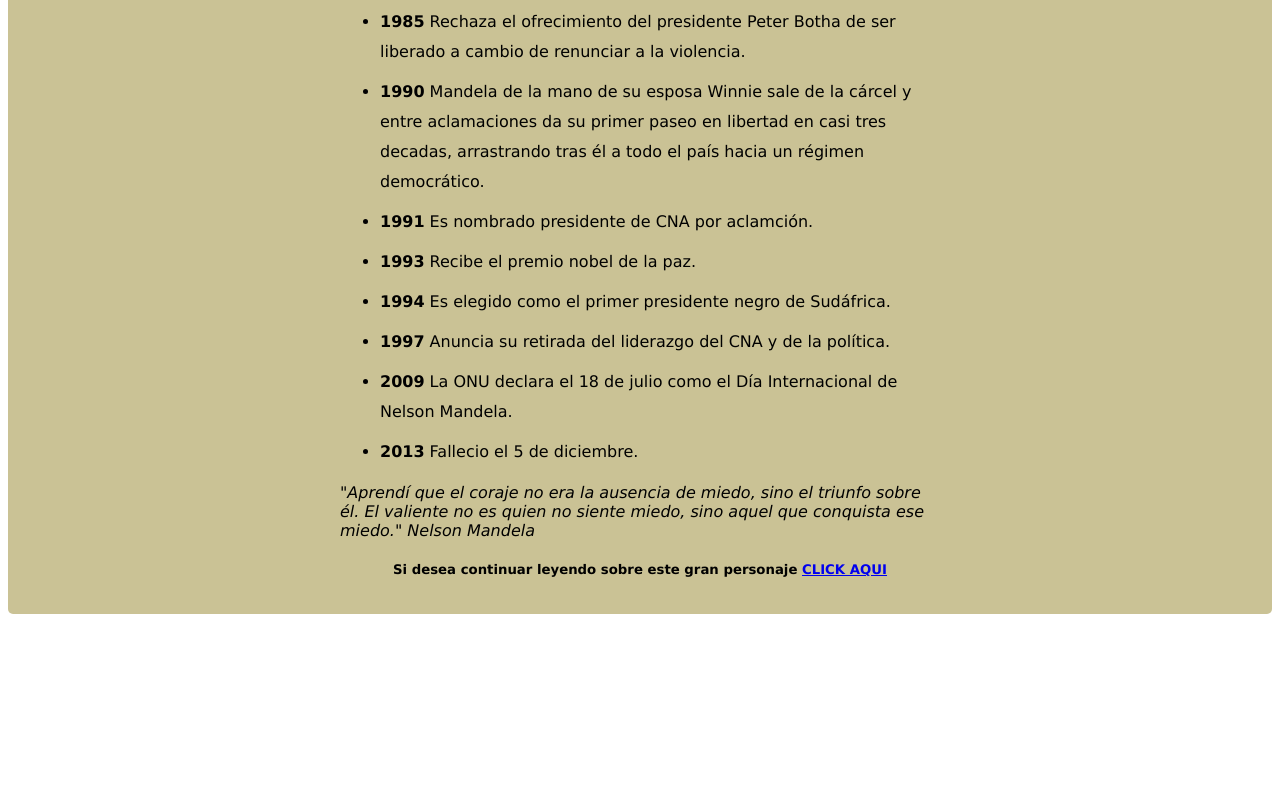
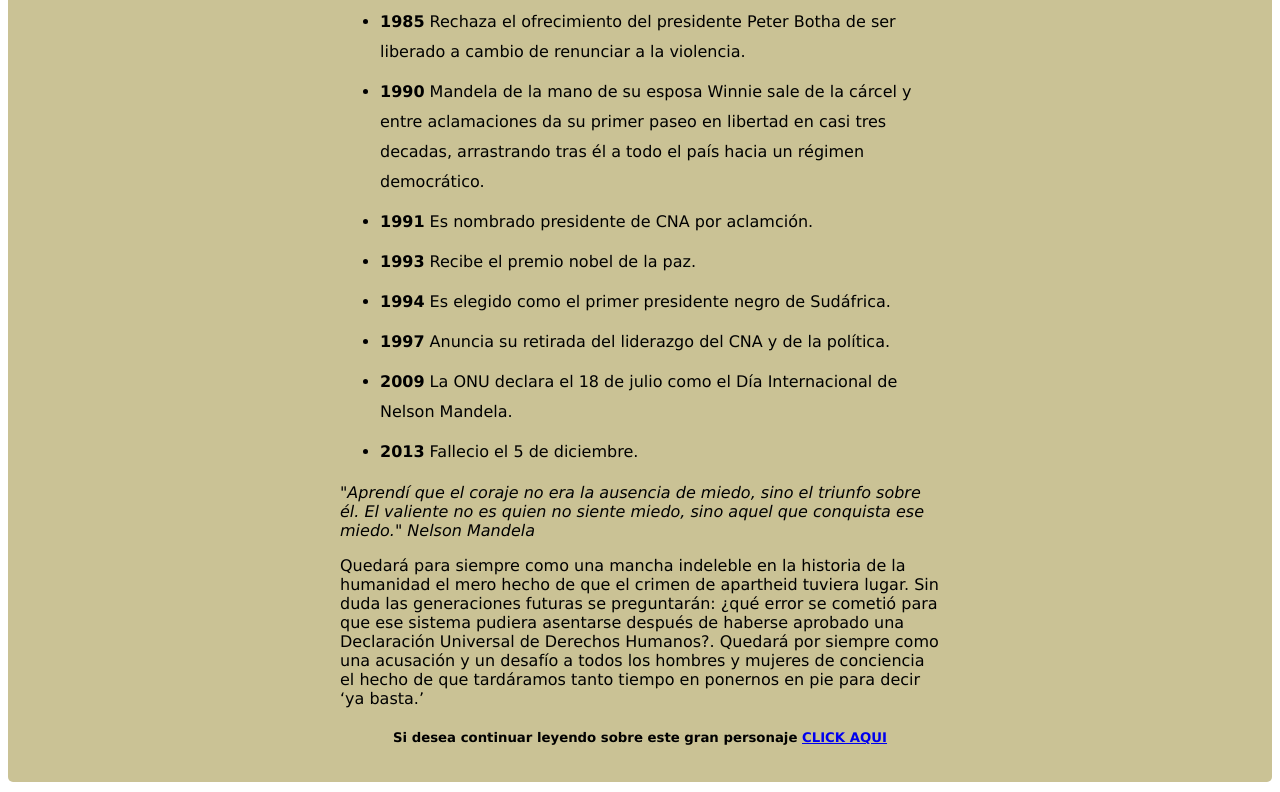
Before and after one commit to Alejaospino27/desafio15, a plain HTML site: page index.html in a window 1280 px wide. Shown: the part 1584-2376 px from the top of the page. Before the commit the page ends 2208 px from the top, so only its background shows below. Drawn offline with Linux system fonts and the light colour scheme.

Commit message:
nuevo parrafo

```diff
--- a/index.html
+++ b/index.html
@@ -63,6 +63,8 @@
 
       <i>Nelson Mandela</i>
 
+      <p>Quedará para siempre como una mancha indeleble en la historia de la humanidad el mero hecho de que el crimen de apartheid tuviera lugar. Sin duda las generaciones futuras se preguntarán: ¿qué error se cometió para que ese sistema pudiera asentarse después de haberse aprobado una Declaración Universal de Derechos Humanos?. Quedará por siempre como una acusación y un desafío a todos los hombres y mujeres de conciencia el hecho de que tardáramos tanto tiempo en ponernos en pie para decir ‘ya basta.’</p>
+
 
 
     </div>
```
